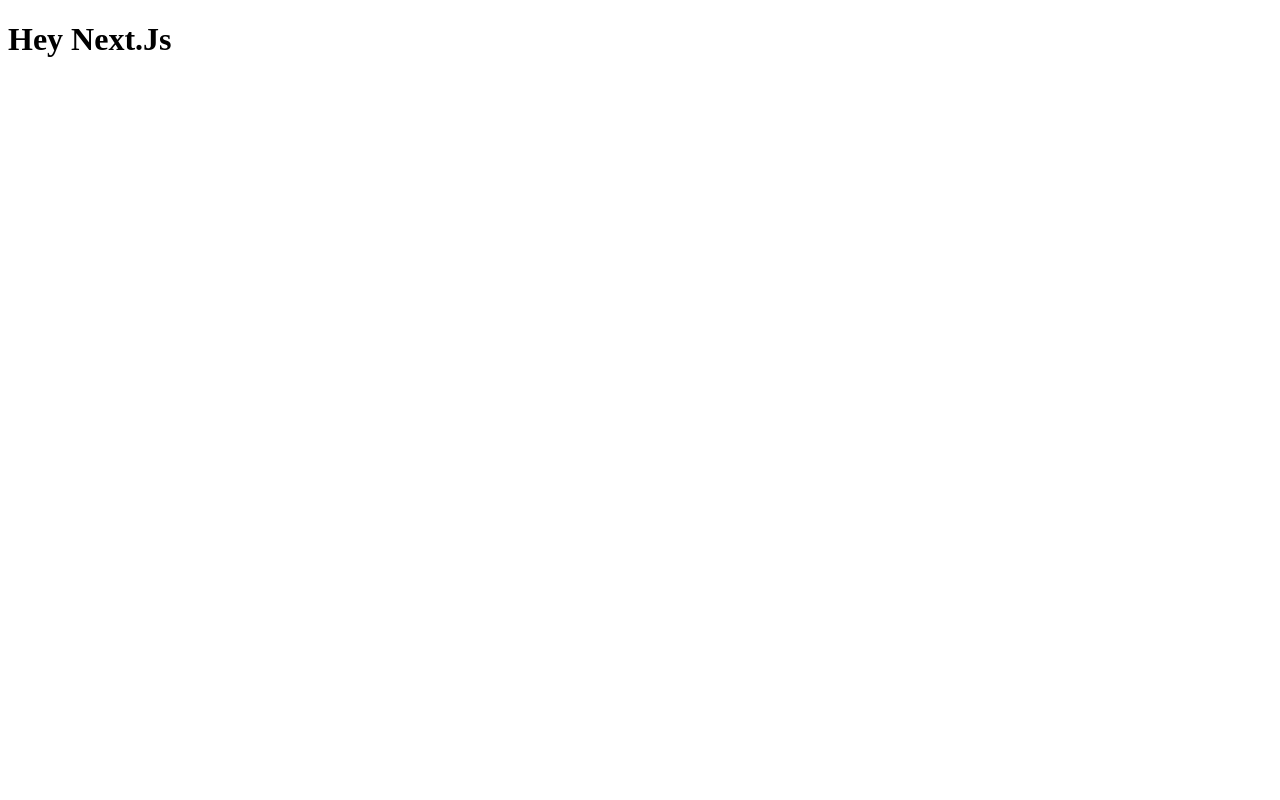
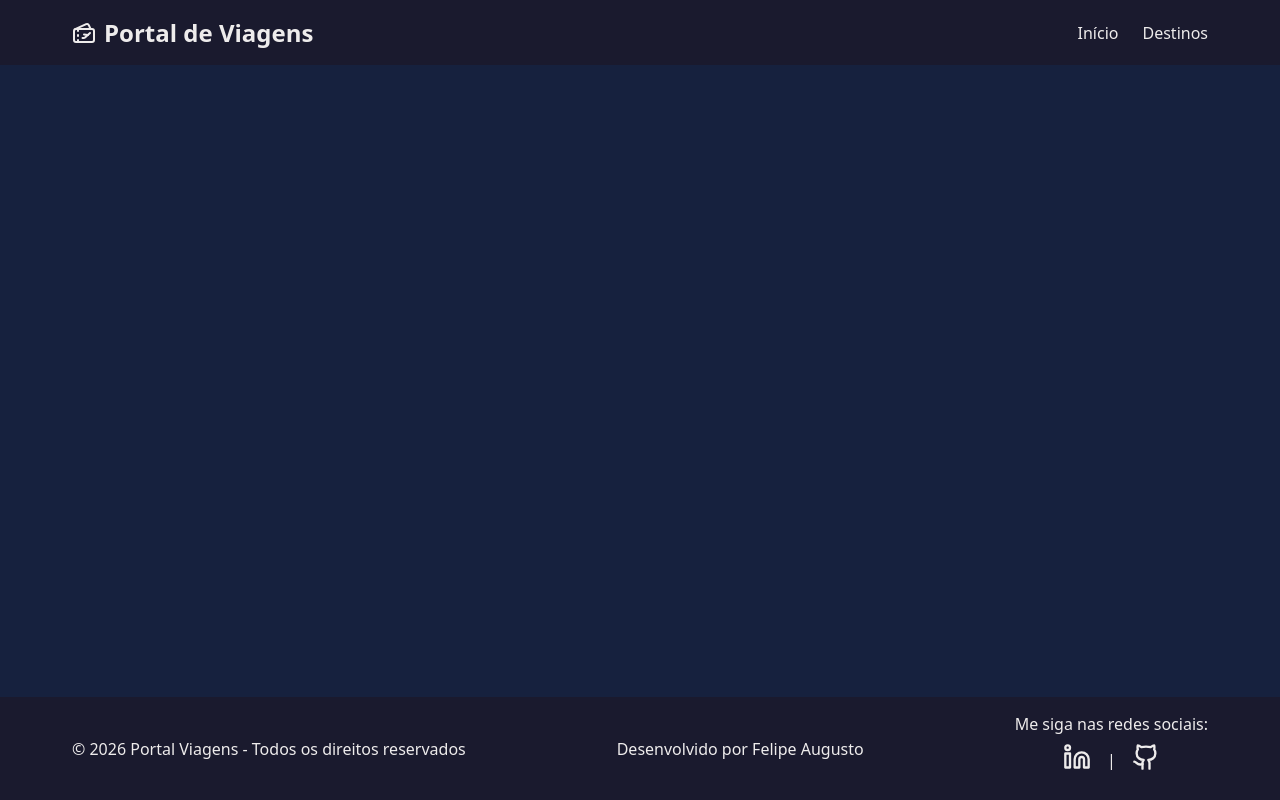
Before and after one commit to felipedev90/portal-viagens, a Next.js app: page / in a window 1280 px wide. Built offline with nearby package versions, Linux system fonts and the light colour scheme.

Commit message:
feat: add global layout, Header and Footer

```diff
--- a/package.json
+++ b/package.json
@@ -9,6 +9,7 @@
     "lint": "eslint"
   },
   "dependencies": {
+    "lucide-react": "^0.575.0",
     "next": "16.1.6",
     "react": "19.2.3",
     "react-dom": "19.2.3"
--- a/src/app/layout.tsx
+++ b/src/app/layout.tsx
@@ -1,8 +1,12 @@
 import type { Metadata } from "next";
+import Header from "@/components/Header";
+import Footer from "@/components/Footer";
+// @ts-expect-error - CSS import funciona no Next.js
+import "@/styles/globals.css";
 
 export const metadata: Metadata = {
-  title: "Portal de Viagens",
-  description: "Em desenvolvimento",
+  title: "Portal Viagens",
+  description: "Descubra os melhores destinos turísticos do mundo",
 };
 
 export default function RootLayout({
@@ -12,7 +16,11 @@
 }>) {
   return (
     <html lang="pt-BR">
-      <body>{children}</body>
+      <body>
+        <Header />
+        <main>{children}</main>
+        <Footer />
+      </body>
     </html>
   );
 }
--- a/src/app/page.tsx
+++ b/src/app/page.tsx
@@ -1,7 +1,3 @@
 export default function Home() {
-  return (
-    <>
-      <h1>Hey Next.Js</h1>
-    </>
-  );
+  return <></>;
 }
--- /dev/null
+++ b/src/components/Footer/Footer.module.css
@@ -0,0 +1,42 @@
+.footer {
+  background-color: #1a1a2e;
+  padding: 1rem 0;
+}
+
+.container {
+  max-width: 1200px;
+  margin: 0 auto;
+  padding: 0 2rem;
+
+  display: flex;
+  justify-content: space-between;
+  align-items: center;
+}
+
+.info,
+.developer,
+.social {
+  color: #eeecec;
+  font-size: 1rem;
+  text-align: center;
+}
+
+.links {
+  display: flex;
+  align-items: center;
+  justify-content: center;
+
+  padding: 0.5rem 0;
+  gap: 1rem;
+}
+
+.link {
+  color: #eeecec;
+  text-decoration: none;
+  font-weight: 500;
+  transition: color 0.3s ease;
+}
+
+.link:hover {
+  color: #e94560;
+}
--- /dev/null
+++ b/src/components/Footer/index.tsx
@@ -0,0 +1,39 @@
+import styles from "./Footer.module.css";
+import { Github, Linkedin } from "lucide-react";
+
+export default function Footer() {
+  return (
+    <footer className={styles.footer}>
+      <div className={styles.container}>
+        <div className={styles.info}>
+          <p>© 2026 Portal Viagens - Todos os direitos reservados</p>
+        </div>
+        <div className={styles.developer}>
+          <p>Desenvolvido por Felipe Augusto</p>
+        </div>
+        <div className={styles.social}>
+          <p>Me siga nas redes sociais:</p>
+          <div className={styles.links}>
+            <a
+              href="https://www.linkedin.com/in/felipesilva90/"
+              target="_blank"
+              rel="noopener noreferrer"
+              className={styles.link}
+            >
+              <Linkedin size={28} />
+            </a>
+            |
+            <a
+              href="https://www.github.com/felipedev90"
+              target="_blank"
+              rel="noopener noreferrer"
+              className={styles.link}
+            >
+              <Github size={28} />
+            </a>
+          </div>
+        </div>
+      </div>
+    </footer>
+  );
+}
--- /dev/null
+++ b/src/components/Header/Header.module.css
@@ -0,0 +1,40 @@
+.header {
+  background-color: #1a1a2e;
+  padding: 1rem 0;
+}
+
+.container {
+  max-width: 1200px;
+  margin: 0 auto;
+  padding: 0 2rem;
+
+  display: flex;
+  justify-content: space-between;
+  align-items: center;
+}
+
+.logo {
+  color: #eeecec;
+  font-size: 1.5rem;
+  font-weight: bold;
+  text-decoration: none;
+  display: flex;
+  align-items: center;
+  gap: 0.5rem;
+}
+
+.nav {
+  display: flex;
+  gap: 1.5rem;
+}
+
+.nav a {
+  color: #eeecec;
+  text-decoration: none;
+  font-weight: 500;
+  transition: color 0.3s ease;
+}
+
+.nav a:hover {
+  color: #e94560;
+}
--- /dev/null
+++ b/src/components/Header/index.tsx
@@ -0,0 +1,20 @@
+import Link from "next/link";
+import { TicketsPlane } from "lucide-react";
+import styles from "./Header.module.css";
+
+export default function Header() {
+  return (
+    <header className={styles.header}>
+      <div className={styles.container}>
+        <Link href="/" className={styles.logo}>
+          <TicketsPlane size={24} /> Portal de Viagens
+        </Link>
+
+        <nav className={styles.nav}>
+          <Link href="/">Início</Link>
+          <Link href="/destinos">Destinos</Link>
+        </nav>
+      </div>
+    </header>
+  );
+}
--- a/src/styles/globals.css
+++ b/src/styles/globals.css
@@ -3,3 +3,19 @@
   padding: 0;
   box-sizing: border-box;
 }
+
+body {
+  font-family:
+    system-ui,
+    -apple-system,
+    sans-serif;
+  background-color: #16213e;
+  color: #eee;
+  min-height: 100vh;
+  display: flex;
+  flex-direction: column;
+}
+
+main {
+  flex: 1;
+}
```
Also changed, not shown: 1 other file (tests, documents, lock files or other folders).
